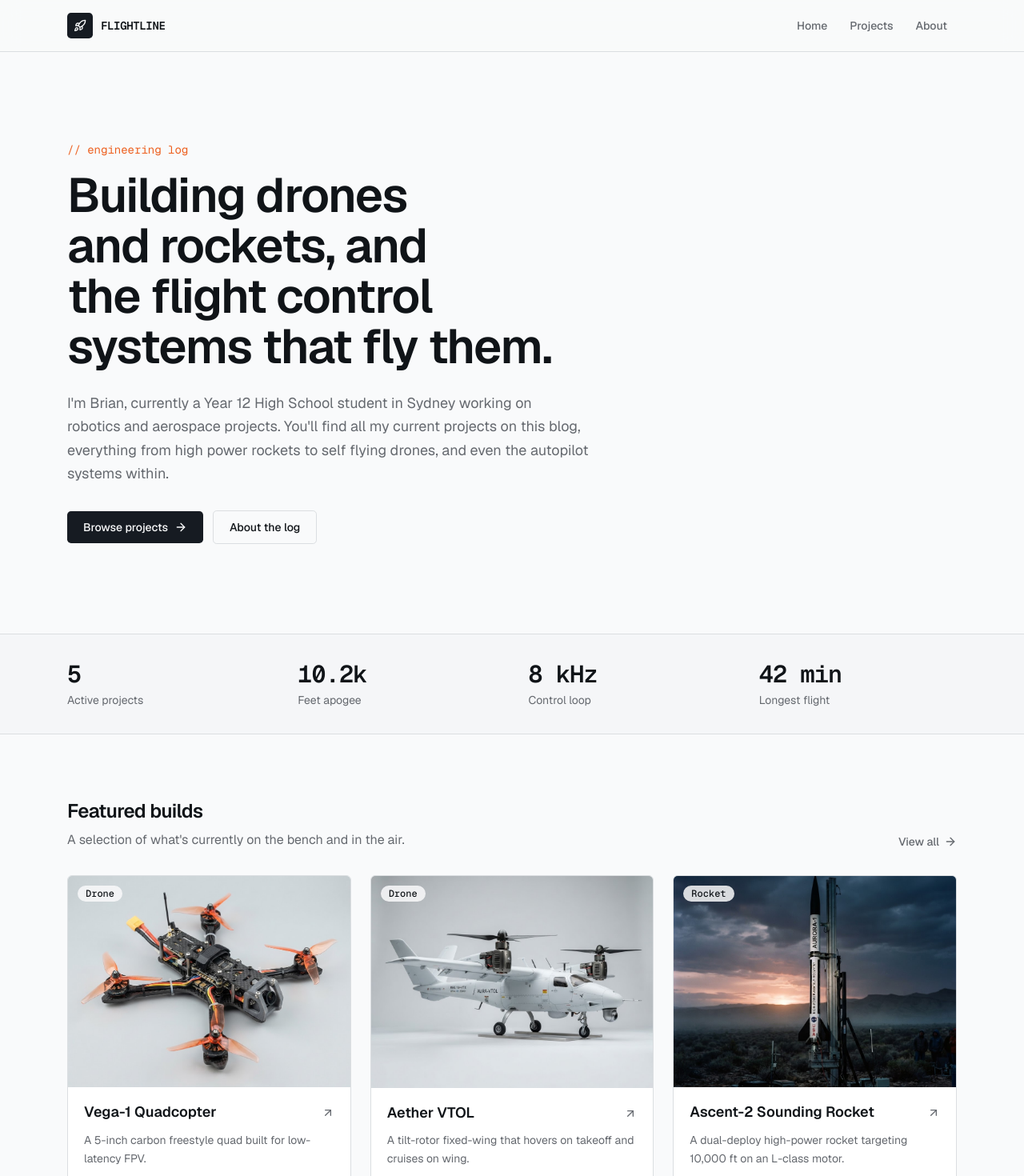
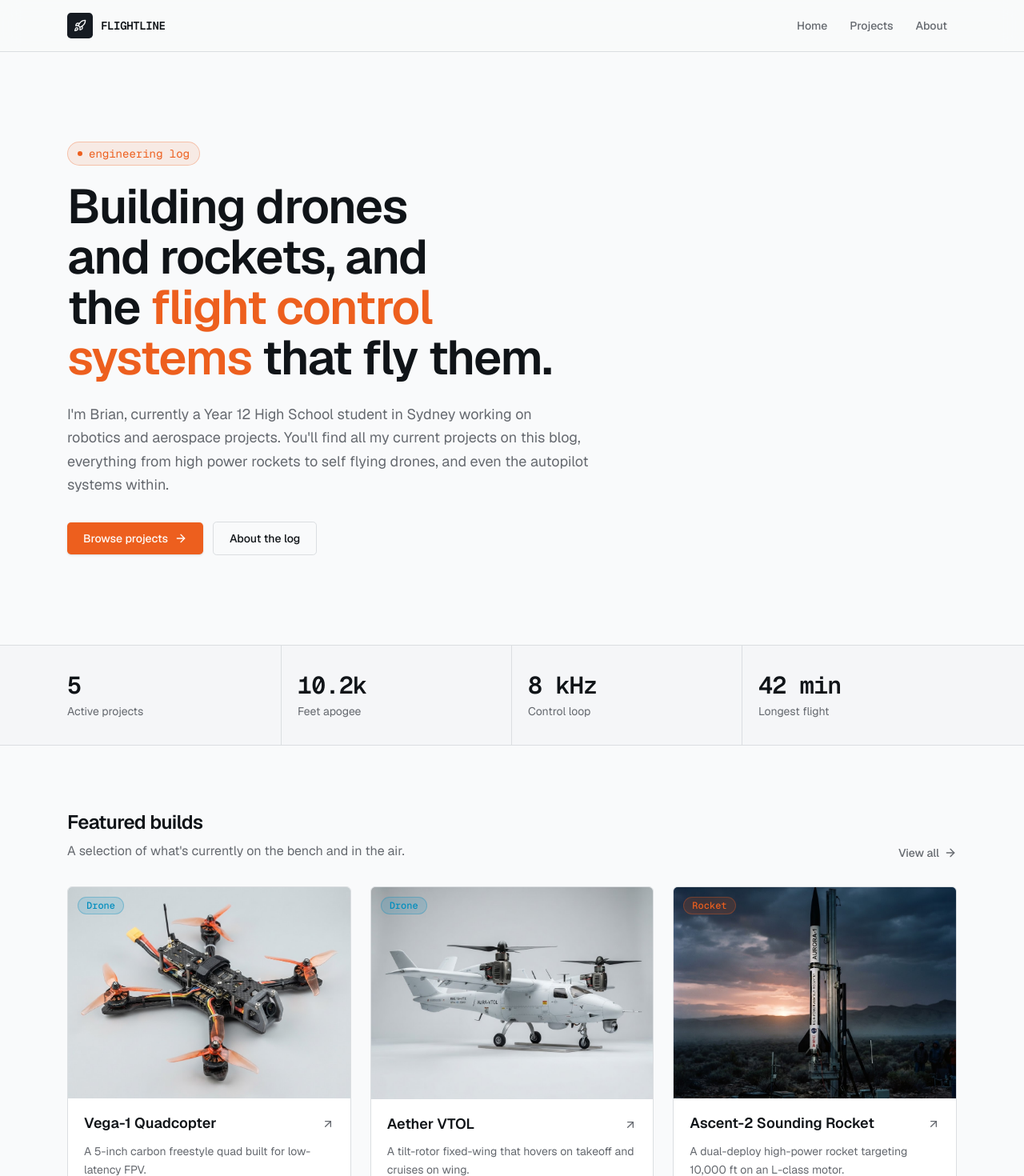
Before and after one commit to brianwong179-coder/weee, a Next.js app: page / in a window 1280 px wide. Shown: the top 1470 px of the page at 80% size. Built offline with nearby package versions, Linux system fonts and the light colour scheme.

Commit message:
feat: add sky color variables and enhance home page design
Co-authored-by: brianwong179-coder <302182142+brianwong179-coder@users.noreply.github.com>

```diff
--- a/app/globals.css
+++ b/app/globals.css
@@ -26,6 +26,8 @@
   --color-destructive: var(--destructive);
   --color-accent-foreground: var(--accent-foreground);
   --color-accent: var(--accent);
+  --color-sky: var(--sky);
+  --color-sky-foreground: var(--sky-foreground);
   --color-muted-foreground: var(--muted-foreground);
   --color-muted: var(--muted);
   --color-secondary-foreground: var(--secondary-foreground);
@@ -63,6 +65,8 @@
   --muted-foreground: oklch(0.52 0.01 255);
   --accent: oklch(0.66 0.19 41);
   --accent-foreground: oklch(0.99 0.005 60);
+  --sky: oklch(0.6 0.13 230);
+  --sky-foreground: oklch(0.99 0.005 230);
   --destructive: oklch(0.577 0.245 27.325);
   --border: oklch(0.9 0.005 250);
   --input: oklch(0.9 0.005 250);
--- a/app/page.tsx
+++ b/app/page.tsx
@@ -20,11 +20,25 @@ export default function HomePage() {
       <SiteHeader />
       <main className="flex-1">
         {/* Hero */}
-        <section className="border-b border-border">
+        <section className="relative overflow-hidden border-b border-border">
+          {/* colored backdrop */}
+          <div
+            aria-hidden="true"
+            className="pointer-events-none absolute inset-0 -z-10 bg-[radial-gradient(60%_120%_at_15%_0%,color-mix(in_oklch,var(--sky)_18%,transparent),transparent_60%),radial-gradient(50%_100%_at_100%_100%,color-mix(in_oklch,var(--accent)_16%,transparent),transparent_55%)]"
+          />
+          {/* grid lines */}
+          <div
+            aria-hidden="true"
+            className="pointer-events-none absolute inset-0 -z-10 opacity-[0.4] [background-image:linear-gradient(to_right,var(--border)_1px,transparent_1px),linear-gradient(to_bottom,var(--border)_1px,transparent_1px)] [background-size:56px_56px] [mask-image:radial-gradient(80%_80%_at_50%_20%,black,transparent)]"
+          />
           <div className="mx-auto max-w-6xl px-5 py-20 sm:py-28">
-            <p className="font-mono text-sm text-accent">// engineering log</p>
-            <h1 className="mt-4 max-w-3xl text-4xl font-semibold leading-[1.05] tracking-tight text-balance sm:text-6xl">
-              Building drones and rockets, and the flight control systems that fly them.
+            <p className="inline-flex items-center gap-2 rounded-full border border-accent/30 bg-accent/10 px-3 py-1 font-mono text-sm text-accent">
+              <span className="size-1.5 rounded-full bg-accent" aria-hidden="true" />
+              engineering log
+            </p>
+            <h1 className="mt-5 max-w-3xl text-4xl font-semibold leading-[1.05] tracking-tight text-balance sm:text-6xl">
+              Building drones and rockets, and the{' '}
+              <span className="text-accent">flight control systems</span> that fly them.
             </h1>
             <p className="mt-6 max-w-2xl text-lg leading-relaxed text-muted-foreground text-pretty">
               I&apos;m Brian, currently a Year 12 High School student in Sydney working on
@@ -35,7 +49,7 @@ export default function HomePage() {
             <div className="mt-8 flex flex-wrap items-center gap-3">
               <Link
                 href="/projects"
-                className="inline-flex items-center gap-2 rounded-md bg-primary px-5 py-2.5 text-sm font-medium text-primary-foreground transition-opacity hover:opacity-90"
+                className="inline-flex items-center gap-2 rounded-md bg-accent px-5 py-2.5 text-sm font-medium text-accent-foreground shadow-sm transition-opacity hover:opacity-90"
               >
                 Browse projects
                 <ArrowRight className="size-4" />
@@ -52,10 +66,10 @@ export default function HomePage() {
 
         {/* Stats */}
         <section className="border-b border-border bg-secondary/40">
-          <div className="mx-auto grid max-w-6xl grid-cols-2 gap-px sm:grid-cols-4">
+          <div className="mx-auto grid max-w-6xl grid-cols-2 divide-x divide-y divide-border border-border sm:grid-cols-4 sm:divide-y-0">
             {stats.map((stat) => (
-              <div key={stat.label} className="px-5 py-8">
-                <p className="font-mono text-3xl font-semibold tracking-tight">
+              <div key={stat.label} className="group px-5 py-8">
+                <p className="font-mono text-3xl font-semibold tracking-tight text-foreground transition-colors group-hover:text-sky">
                   {stat.value}
                 </p>
                 <p className="mt-1 text-sm text-muted-foreground">{stat.label}</p>
@@ -92,7 +106,7 @@ export default function HomePage() {
         <section id="about" className="border-t border-border bg-secondary/40">
           <div className="mx-auto grid max-w-6xl gap-10 px-5 py-16 sm:py-20 lg:grid-cols-[1fr_1.4fr]">
             <div>
-              <p className="font-mono text-sm text-accent">// about</p>
+              <p className="font-mono text-sm text-sky">// about</p>
               <h2 className="mt-3 text-2xl font-semibold tracking-tight text-balance">
                 Notes from the workbench.
               </h2>
--- a/components/project-card.tsx
+++ b/components/project-card.tsx
@@ -1,14 +1,21 @@
 import Image from 'next/image'
 import Link from 'next/link'
 import { ArrowUpRight } from 'lucide-react'
+import { cn } from '@/lib/utils'
 import type { Project } from '@/lib/projects'
 import { StatusBadge } from '@/components/status-badge'
+
+const categoryStyles: Record<Project['category'], string> = {
+  Drone: 'bg-sky/15 text-sky border border-sky/30',
+  Rocket: 'bg-accent/15 text-accent border border-accent/30',
+  'Flight Control': 'bg-foreground/10 text-foreground border border-border',
+}
 
 export function ProjectCard({ project }: { project: Project }) {
   return (
     <Link
       href={`/projects/${project.slug}`}
-      className="group flex flex-col overflow-hidden rounded-lg border border-border bg-card transition-colors hover:border-accent/50"
+      className="group flex flex-col overflow-hidden rounded-lg border border-border bg-card transition-all hover:-translate-y-0.5 hover:border-accent/50 hover:shadow-lg hover:shadow-accent/5"
     >
       <div className="relative aspect-[4/3] overflow-hidden bg-secondary">
         <Image
@@ -18,7 +25,12 @@ export function ProjectCard({ project }: { project: Project }) {
           sizes="(max-width: 768px) 100vw, 33vw"
           className="object-cover transition-transform duration-500 group-hover:scale-105"
         />
-        <span className="absolute left-3 top-3 rounded-full bg-background/85 px-2.5 py-0.5 font-mono text-xs font-medium backdrop-blur-sm">
+        <span
+          className={cn(
+            'absolute left-3 top-3 rounded-full px-2.5 py-0.5 font-mono text-xs font-medium backdrop-blur-sm',
+            categoryStyles[project.category],
+          )}
+        >
           {project.category}
         </span>
       </div>
--- a/components/projects-explorer.tsx
+++ b/components/projects-explorer.tsx
@@ -28,8 +28,8 @@ export function ProjectsExplorer() {
             className={cn(
               'rounded-full border px-4 py-1.5 text-sm font-medium transition-colors',
               active === filter
-                ? 'border-primary bg-primary text-primary-foreground'
-                : 'border-border text-muted-foreground hover:bg-secondary hover:text-foreground',
+                ? 'border-accent bg-accent text-accent-foreground'
+                : 'border-border text-muted-foreground hover:border-accent/40 hover:bg-accent/5 hover:text-foreground',
             )}
           >
             {filter}
```
